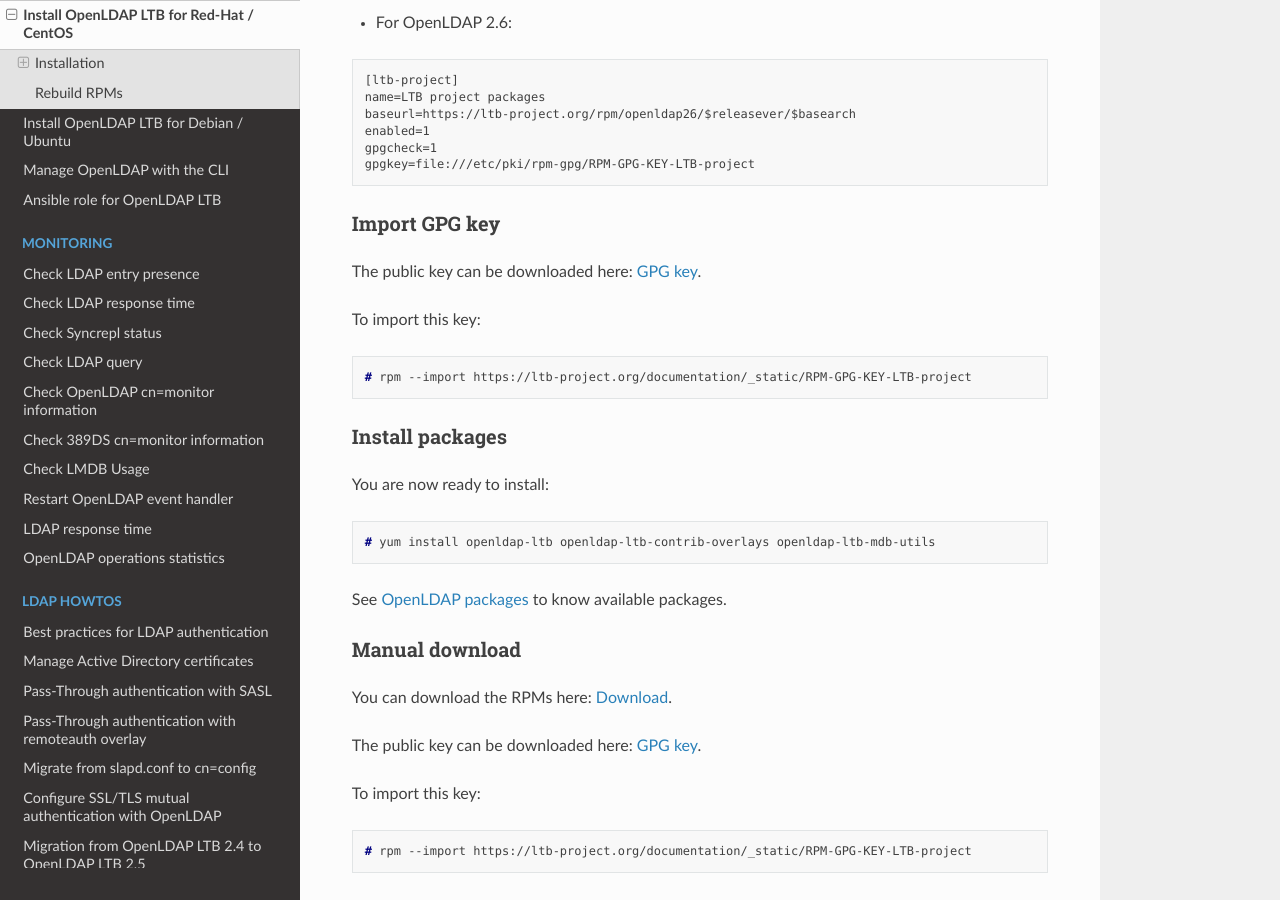
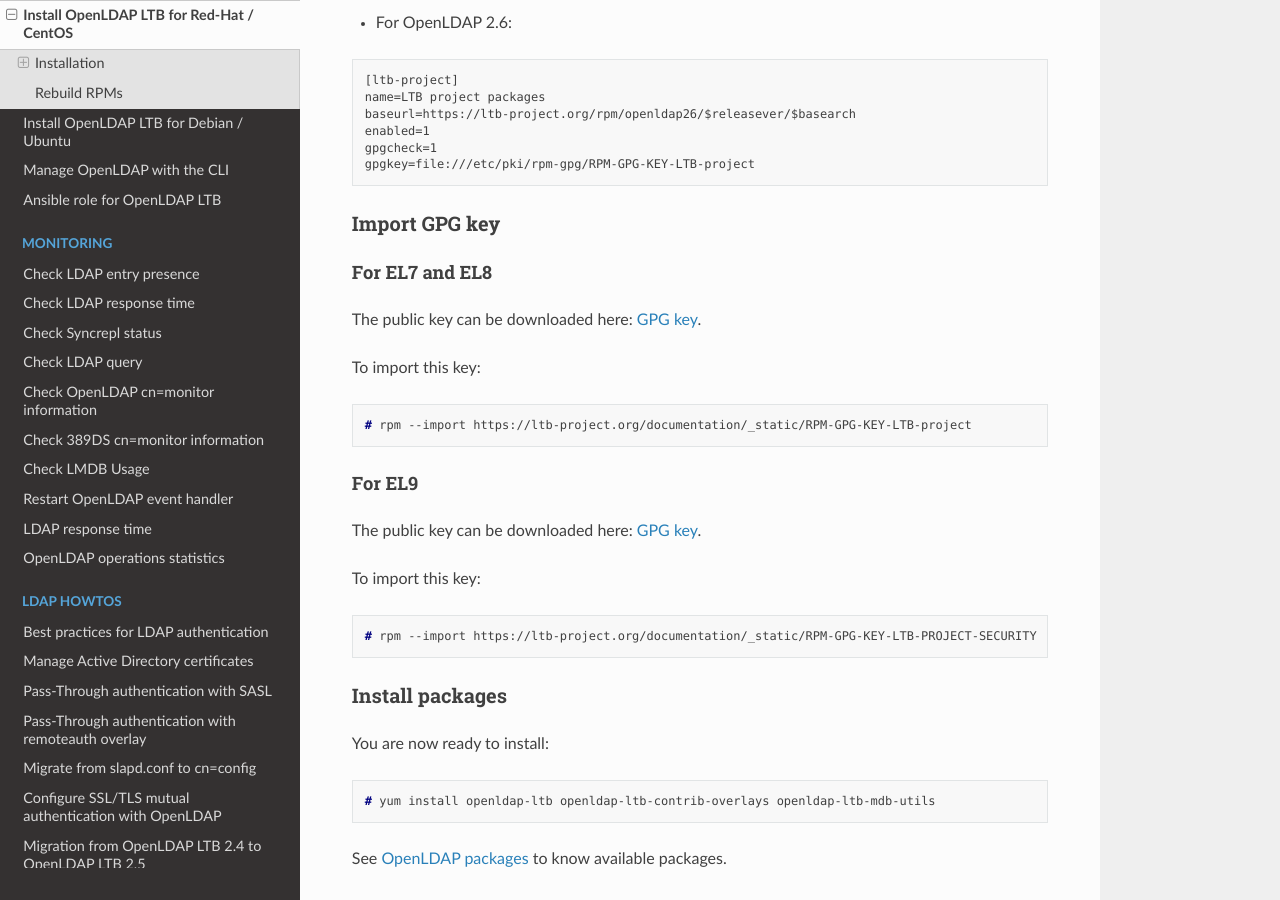
Before and after one commit to ltb-project/documentation, a Sphinx documentation site: the page built from source/openldap-rpm.rst, in a window 1280 px wide and 900 px high, scrolled down 959 px. Built offline with Sphinx 7.4.7 and the Read the Docs theme 2.0.0, drawn with Linux system fonts in a browser that asks for light colours.

Commit message:
New GPG key for EL9

```diff
--- a/source/openldap-rpm.rst
+++ b/source/openldap-rpm.rst
@@ -58,6 +58,9 @@
 Import GPG key
 --------------
 
+For EL7 and EL8
+~~~~~~~~~~~~~~~
+
 The public key can be downloaded here: `GPG key <_static/RPM-GPG-KEY-LTB-project>`_.
 
 To import this key:
@@ -65,6 +68,17 @@
 .. code-block:: console
 
     # rpm --import https://ltb-project.org/documentation/_static/RPM-GPG-KEY-LTB-project
+
+For EL9
+~~~~~~~
+
+The public key can be downloaded here: `GPG key <_static/RPM-GPG-KEY-LTB-PROJECT-SECURITY>`_.
+
+To import this key:
+
+.. code-block:: console
+
+    # rpm --import https://ltb-project.org/documentation/_static/RPM-GPG-KEY-LTB-PROJECT-SECURITY
 
 Install packages
 ----------------
```
Also changed, not shown: 1 other file.
